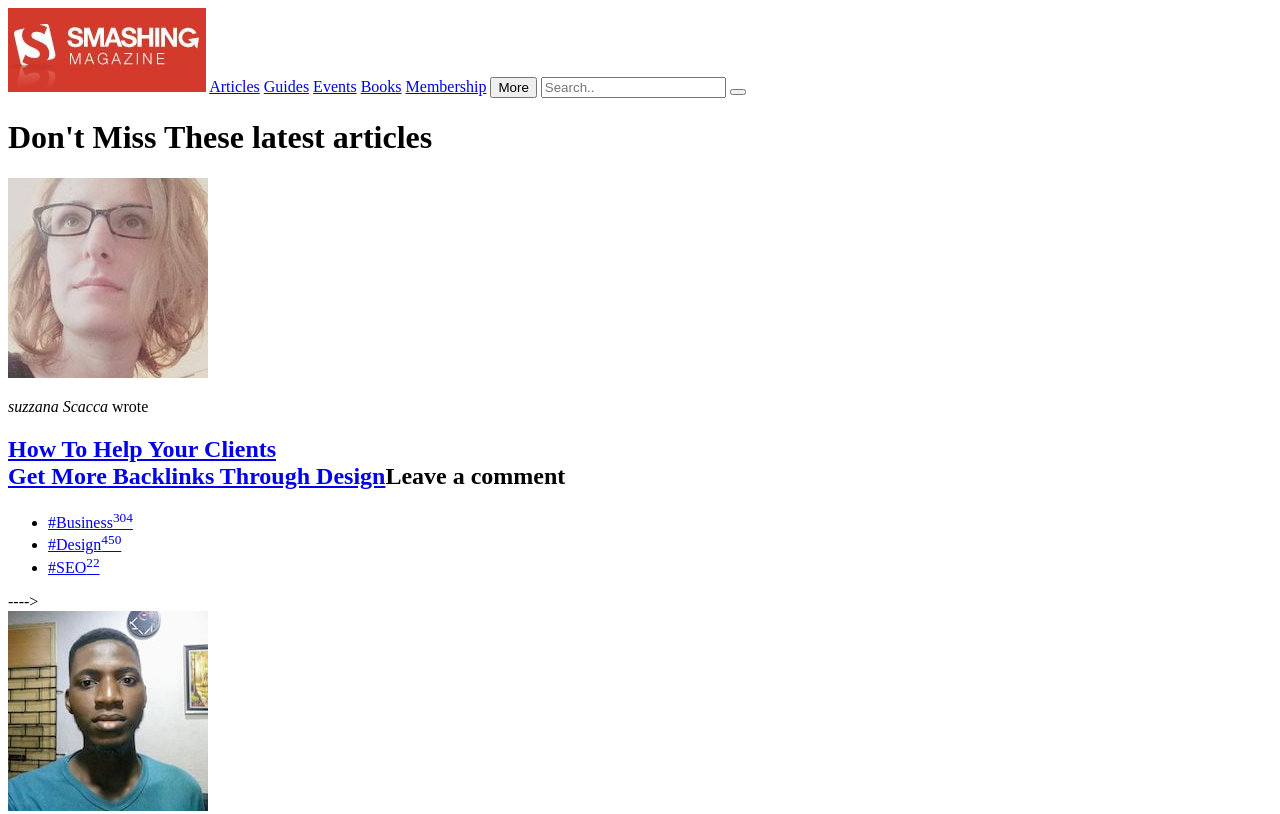
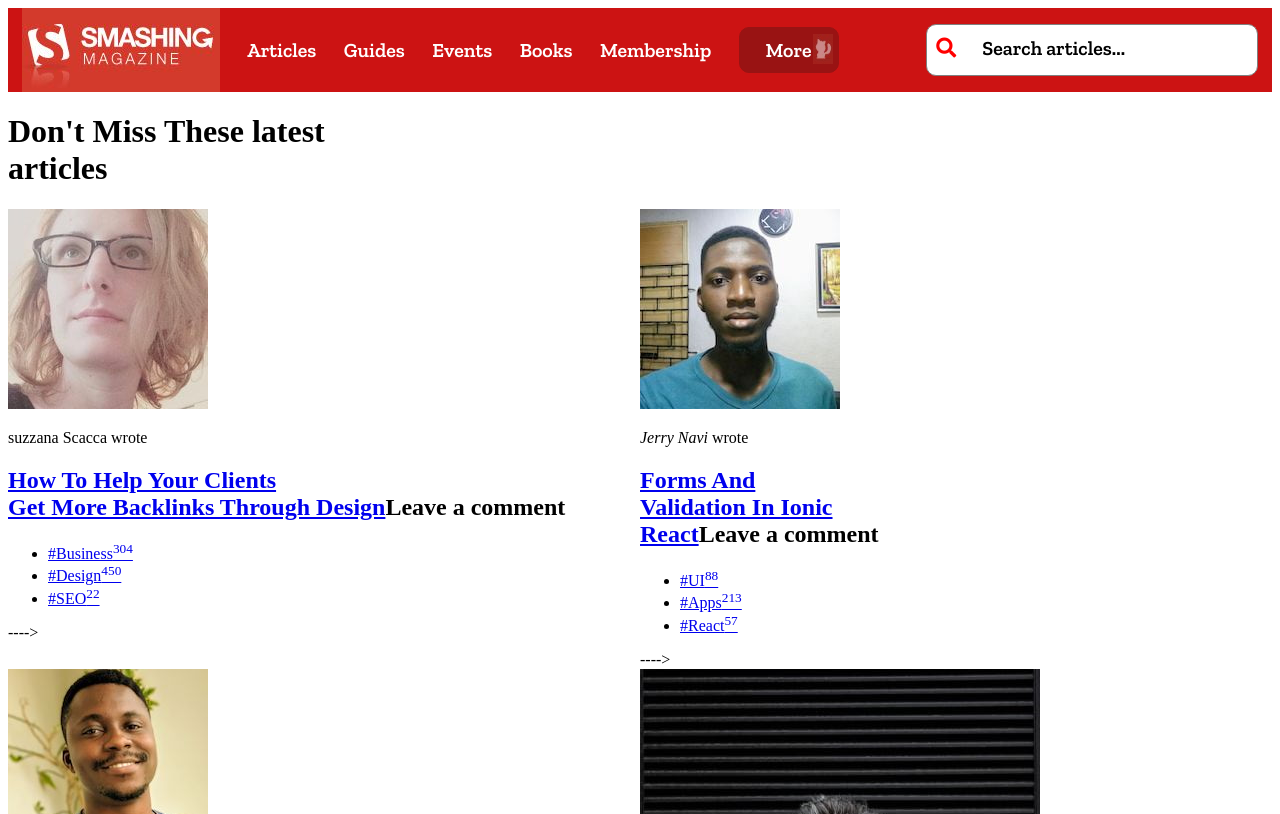
Before and after one commit to GraceMwende/SmashingMagazine, a plain HTML site: page index.html in a window 1280 px wide. Shown: the top 814 px of the page. Drawn offline with nearby package versions, Linux system fonts and the light colour scheme.

Commit message:
navigation-bar

```diff
--- a/index.html
+++ b/index.html
@@ -3,24 +3,34 @@
 <html>
   <head>
     <title>Smashing Magazine-For Web Designer and Developers</title>
-    <link rel="stylesheet" href="styles.css" />
+    <link rel="stylesheet" href="styles.css">
+    <link rel="stylesheet" href="assets/css/all.min.css">
+    <link href="https://fonts.googleapis.com/css2?family=Zilla+Slab:wght@600&display=swap" rel="stylesheet">
   </head>
   <body>
+    <nav class="nav-bar">
     <img src="assets/images/logo.JPG" alt="logo" />
     <a href="#">Articles</a>
     <a href="#">Guides</a>
     <a href="#">Events</a>
     <a href="#">Books</a>
     <a href="#">Membership</a>
-    <button>More</button>
-    <input type="text" placeholder="Search.." name="search" />
-    <button type="submit"><i class="fa fa-search"></i></button>
-    <h1>Don't Miss These latest articles</h1>
+    <div class="more">
+    <button class="more-button">More</button>
+    <img src="assets/images/sitted-cat.JPG" alt="sitted-cat">
+    </div>
+    <form class="search" action="">
+      <button type="submit"><i class="fa fa-search"></i></button>
+      <input type="text" placeholder="Search articles..." name="search">
+    </form>
+    </nav>
+    <h1>Don't Miss These latest<br> articles</h1>
 
     <!-- Articles Section -->
-    <article class="latest-articles">
+    <section class="latest-articles-section">
+    <article class="latest-articles-one">
       <img src="assets/images/suzanne.jpg" alt="suzzane-img" />
-      <p><cite>suzzana Scacca</cite> wrote</p>
+      <p>suzzana Scacca wrote</p>
       <h2>
         <a href="#"
           >How To Help Your Clients<br />
@@ -41,7 +51,7 @@
       ---->
     </article>
 
-    <article class="latest-articles">
+    <article class="latest-articles-two">
       <img src="assets/images/jerry.jpg" alt="Jerry-img" />
       <p><cite>Jerry Navi</cite> wrote</p>
       <h2>
@@ -65,7 +75,7 @@
       ---->
     </article>
 
-    <article class="latest-articles">
+    <article class="latest-articles-three">
       <img src="assets/images/wole.jpeg" alt="Wole oyekanmi" />
       <p><cite>Wole Oyekanmi</cite> wrote</p>
       <h2>
@@ -89,7 +99,7 @@
       ---->
     </article>
 
-    <article class="latest-articles">
+    <article class="latest-articles-four">
       <img src="assets/images/andy.jpg" alt="Andy-image" />
       <p><cite>Andrew Clarke</cite> wrote</p>
       <h2>
@@ -112,6 +122,7 @@
       </ul>
       ---->
     </article>
+    </section>
     <!-- About Smashing Membership -->
     <section>
       <img src="assets/images/cat-firechat.svg" alt="cat-firechat" />
--- a/styles.css
+++ b/styles.css
@@ -0,0 +1,67 @@
+html {
+  box-sizing: border-box;
+}
+.nav-bar {
+  display: flex;
+  align-items: center;
+  justify-content: space-around;
+  background-color: rgb(204, 19, 19);
+  font-family: "Zilla Slab", serif;
+  font-size: 20px;
+  font-weight: 100px;
+}
+.nav-bar a {
+  text-decoration: none;
+  color: white;
+}
+.nav-bar a:hover {
+  background-color: rgb(153, 19, 19);
+  border: 1px solid rgb(153, 19, 19);
+  border-radius: 10px;
+  padding: 10px;
+}
+form.search input[type="text"] {
+  padding: 15px;
+  font-size: 17px;
+  border: 1px solid grey;
+  border-radius: 10px;
+  width: 300px;
+  background-color: white;
+}
+form.search button {
+  color: red;
+  font-size: 20px;
+  border: none;
+  position: relative;
+  left: 40px;
+  background-color: white;
+}
+::placeholder {
+  position: relative;
+  left: 40px;
+  color: black;
+  font-family: "Zilla Slab", serif;
+  font-size: 20px;
+}
+.more-button {
+  padding: 10px;
+  width: 100px;
+  background-color: rgb(153, 19, 19);
+  border: 1px solid rgb(153, 19, 19);
+  border-radius: 10px;
+  color: white;
+  font-family: "Zilla Slab", serif;
+  font-size: 20px;
+}
+.more img {
+  width: 20px;
+  height: 30px;
+  position: relative;
+  right: 30px;
+  top: 7px;
+  filter: opacity(0.5);
+}
+.latest-articles-section {
+  display: grid;
+  grid-template-columns: repeat(2, 1fr);
+}
```
Also changed, not shown: assets/images/sitted-cat.JPG (added).
